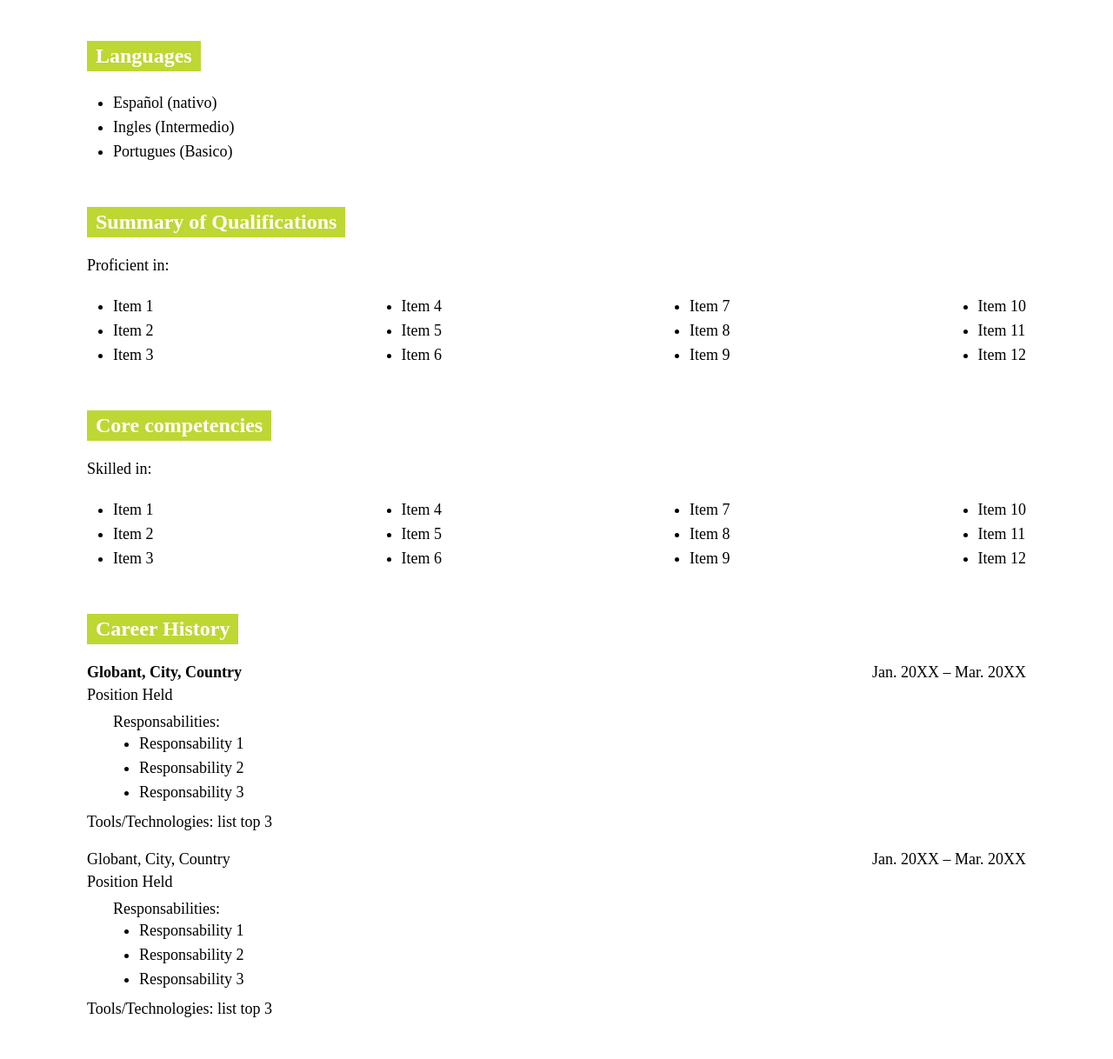
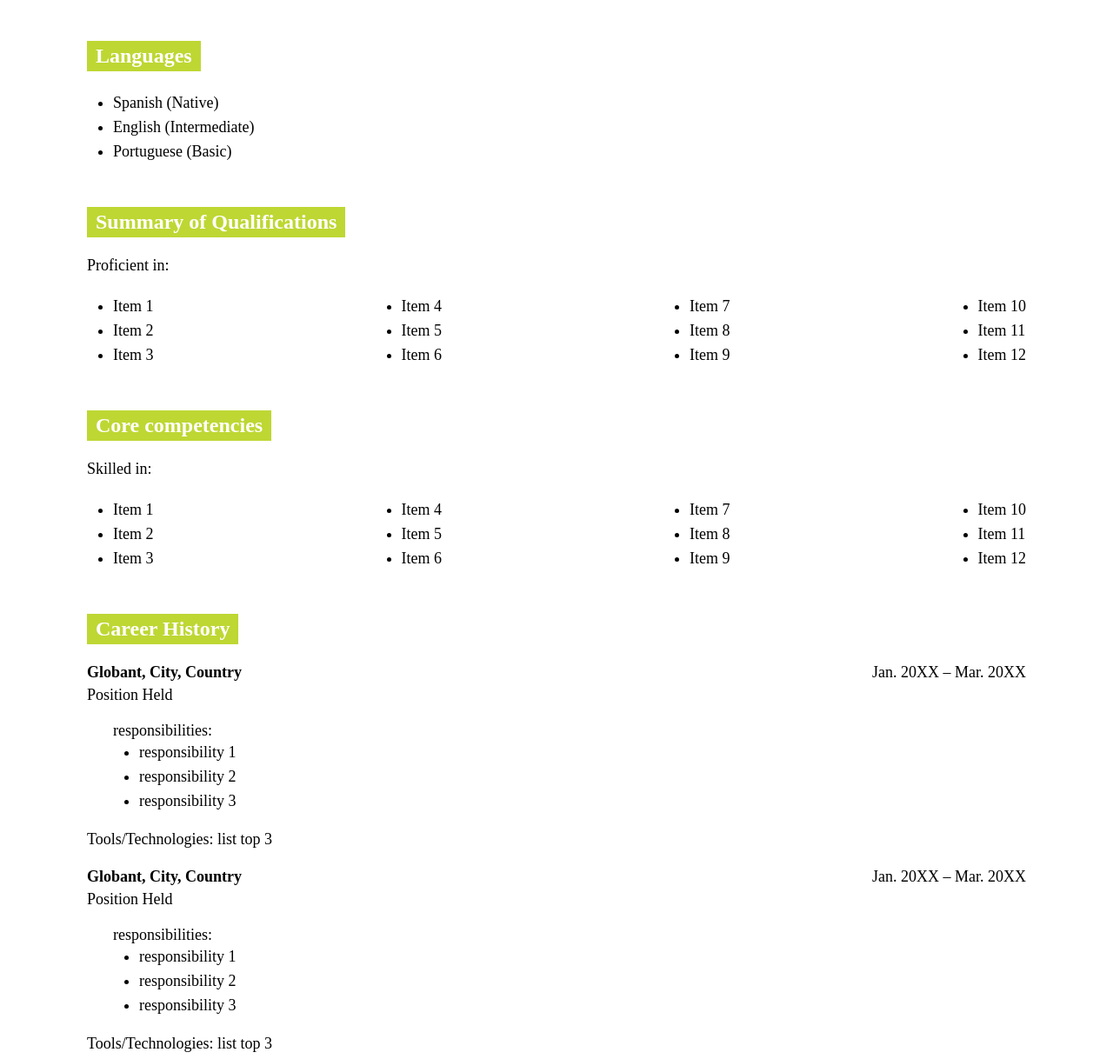
Before and after one commit to Jadamaar07/StacktraceReto, a plain HTML site: page index.html in a window 1280 px wide. Shown: the part 648-1866 px from the top of the page at 87% size. Drawn offline with Linux system fonts and the light colour scheme.

Commit message:
Correct typos and remove Spanish text

```diff
--- a/index.html
+++ b/index.html
@@ -16,12 +16,12 @@
 
     <main>
         <section class="personal-info-container">
-            <img src="/img/ProfileImagen.png" alt="Trainee image">
+            <img src="/img/ProfileImage.png" alt="Trainee image">
             <div>
                 <div class="trainee-name-container">
                     <h2>Maria alejandra carmona </h2>
                 </div>
-                <div class="trainee-personal-infomation-container">
+                <div class="trainee-personal-information-container">
                     <p>Email: emailemial@globant.com</p>
                     <p>Phone Number: +57 312882761</p>
                     <p>Main Side:</p>
@@ -44,9 +44,10 @@
         <section class="information-container">
             <h2 class="section-title">Languages</h2>
             <ul>
-                <li>Español (nativo)</li>
-                <li>Ingles (Intermedio)</li>
-                <li>Portugues (Basico)</li>
+                <li>Spanish (Native)</li>
+                <li>English (Intermediate)</li>
+                <li>Portuguese (Basic)</li>
+
             </ul>
         </section>
 
@@ -112,12 +113,12 @@
                     <p>Jan. 20XX – Mar. 20XX</p>
                 </div>
                 <p>Position Held</p>
-                <div class="responsabilities-container">
-                    <p>Responsabilities: </p>
+                <div class="responsibilities-container">
+                    <p>responsibilities: </p>
                     <ul>
-                        <li>Responsability 1</li>
-                        <li>Responsability 2</li>
-                        <li>Responsability 3</li>
+                        <li>responsibility 1</li>
+                        <li>responsibility 2</li>
+                        <li>responsibility 3</li>
                     </ul>
                 </div>
                 <p>Tools/Technologies: list top 3</p>
@@ -125,16 +126,16 @@
             </div>
             <div class="career-experience-container">
                 <div class="formation-header">
-                    <p class="formation-t">Globant, City, Country</p>
+                    <p class="formation-title">Globant, City, Country</p>
                     <p>Jan. 20XX – Mar. 20XX</p>
                 </div>
                 <p>Position Held</p>
-                <div class="responsabilities-container">
-                    <p>Responsabilities: </p>
+                <div class="responsibilities-container">
+                    <p>responsibilities: </p>
                     <ul>
-                        <li>Responsability 1</li>
-                        <li>Responsability 2</li>
-                        <li>Responsability 3</li>
+                        <li>responsibility 1</li>
+                        <li>responsibility 2</li>
+                        <li>responsibility 3</li>
                     </ul>
                 </div>
                 <p>Tools/Technologies: list top 3</p>
--- a/style.css
+++ b/style.css
@@ -47,14 +47,14 @@ main {
     font-size: 40px;
 }
 
-.trainee-personal-infomation-container {
+.trainee-personal-information-container {
     margin-top: 30px;
     display: flex;
     flex-direction: column;
     gap: 20px;
 }
 
-.trainee-personal-infomation-container p {
+.trainee-personal-information-container p {
     font-size: 18px;
 }
 
@@ -83,27 +83,27 @@ main {
     line-height: 28px;
 }
 
-.skill-items-container{
+.skill-items-container {
     display: flex;
     align-items: center;
     justify-content: space-between;
 }
 
-.responsabilities-container{
-    margin: 10px 30px;
+.responsibilities-container {
+    margin: 20px 30px;
 }
 
-.formation-header{
+.formation-header {
     display: flex;
     justify-content: space-between;
     margin-bottom: 5px;
 }
 
-.formation-title{
+.formation-title {
     font-weight: bold;
 }
 
-footer{
+footer {
     width: 100%;
     background-color: #D6EE52;
     height: 40px;
```
Also changed, not shown: img/ProfileImage.png (renamed from img/ProfileImagen.png).
